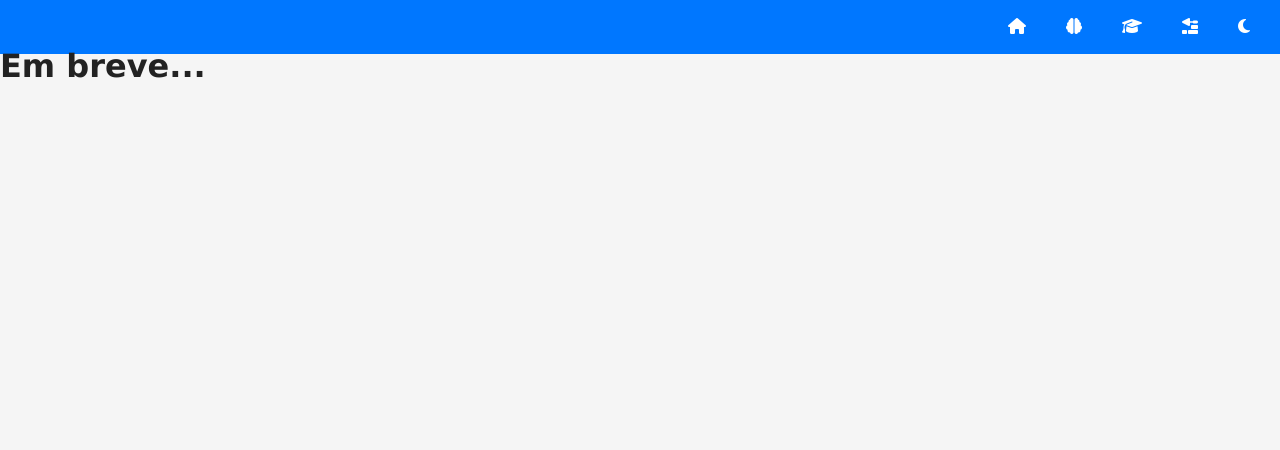
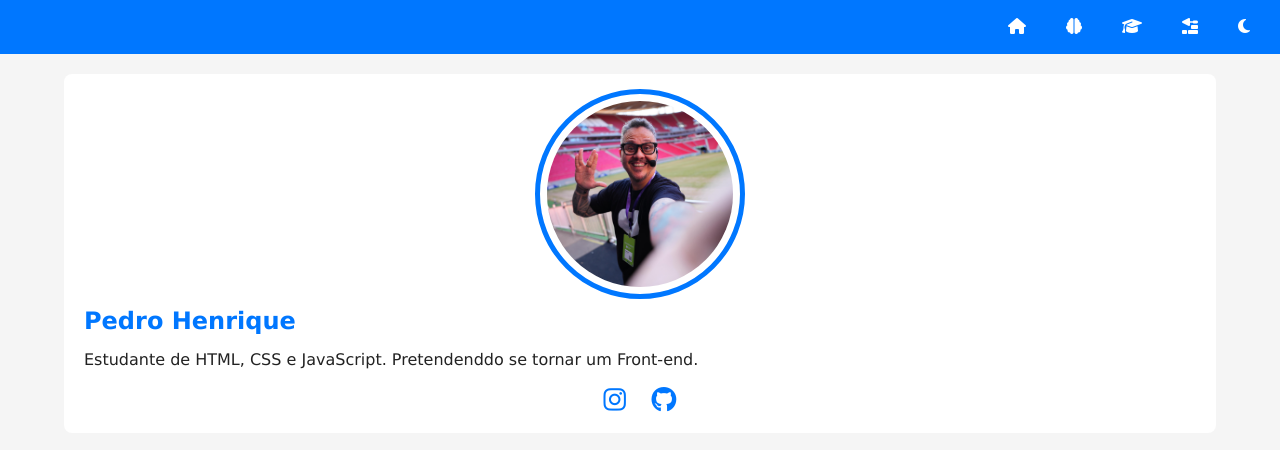
Before and after one commit to PedroHe18/projeto-portifolio, a plain HTML site: page index.html in a window 1280 px wide. Drawn offline with Linux system fonts and the light colour scheme.

Commit message:
topo / feito

```diff
--- a/estilos/style.css
+++ b/estilos/style.css
@@ -61,5 +61,60 @@ nav#menu a:hover {
   color: var(--destaque);
 }
 
-svg {
+main {
+  display: grid;
+  grid-template-columns: 1fr 90vw 1fr;
+  gap: 20px;
+  margin-top: 20px;
 }
+
+section#ficha {
+  background-color: var(--fundo-card);
+  padding: 20px;
+  border-radius: 8px;
+  grid-column: 2;
+}
+
+section#ficha img.foto {
+  padding: 2px;
+  width: 200px;
+  aspect-ratio: 1/1;
+  object-fit: cover;
+  overflow: hidden;
+  border-radius: 50%;
+  border: 5px solid var(--fundo-card);
+  outline: 5px solid var(--destaque);
+  display: block;
+  margin: auto;
+  margin-bottom: 15px;
+  transition: padding 0.4s;
+}
+
+section#ficha img.foto:hover {
+  padding: 0px;
+}
+
+section#ficha h1 {
+  color: var(--destaque);
+  margin: 15px 0;
+  font-size: 1.5em;
+  text-align: left;
+}
+
+div#social {
+  display: flex;
+  justify-content: center;
+  align-items: center;
+  font-size: 1.6em;
+  gap: 1em;
+  margin-top: 15px;
+}
+
+div#social a {
+  color: var(--destaque);
+  transition: color 0.2s;
+}
+
+div#social a:hover {
+  color: var(--destaque-inverso);
+}
--- a/index.html
+++ b/index.html
@@ -22,7 +22,19 @@
     </header>
 
     <main>
-        <h1>Em breve...</h1>
+        <section id="ficha">
+            <img src="imagens/guanabara-perfil.jpg" alt="Gustavo Guanabara" class="foto">
+            <h1>Pedro Henrique</h1>
+            <p>Estudante de HTML, CSS e JavaScript. Pretendenddo se tornar um Front-end.</p>
+            <div id="social">
+                <a href="https://www.instagram.com/pedro_hrs9/" target="_blank" rel="nofollow"><i class="fa-brands fa-instagram"></i></a>
+                <a href="https://github.com/PedroHe18" target="_blank" rel="nofollow"><i class="fa-brands fa-github"></i></a>
+            </div>
+        </section>
+
+        <section id="detalhes">
+
+        </section>
     </main>
 
     <footer>
```
